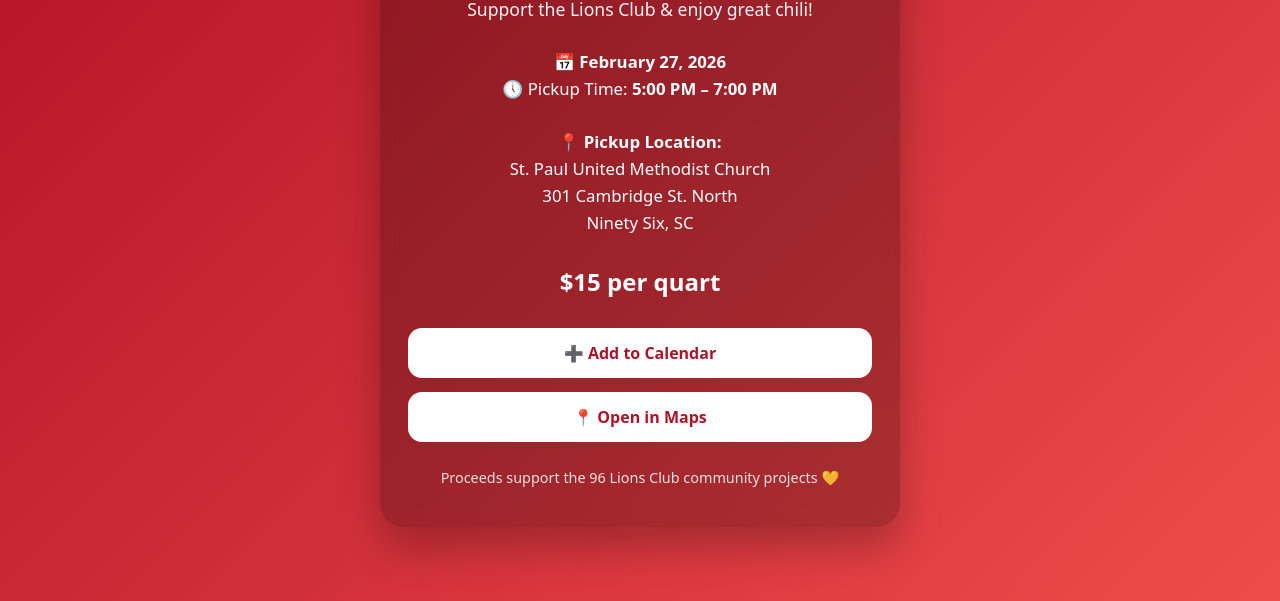
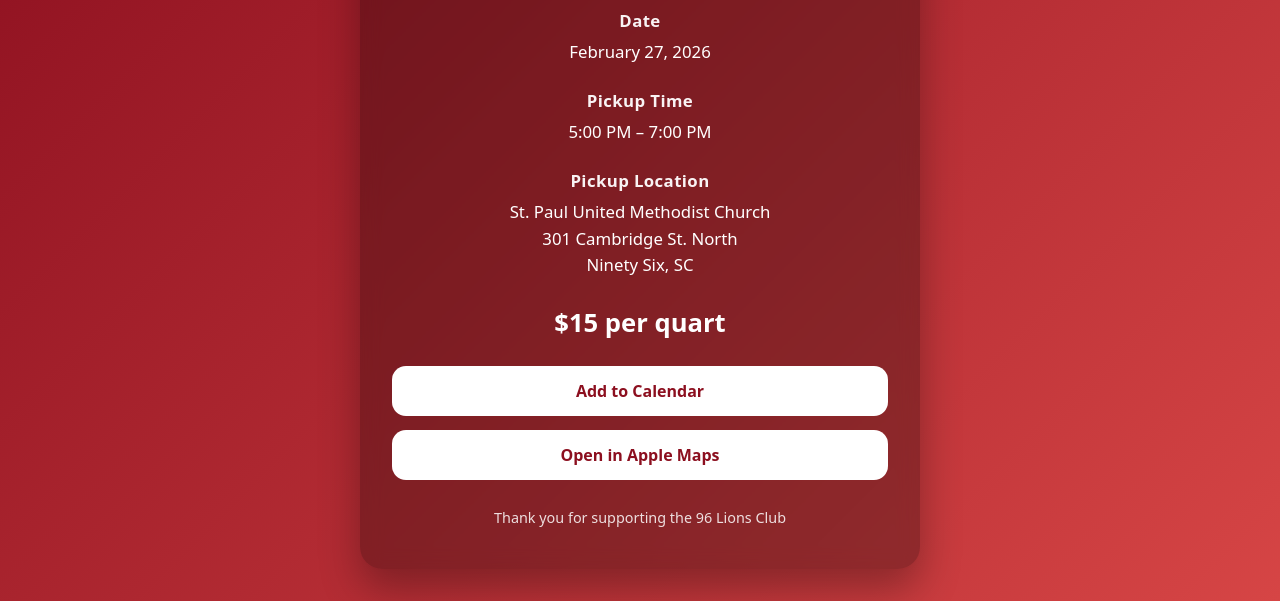
Before and after one commit to Gibsonmb71/96LionsClubChiliSale, a plain HTML site: page index.html in a window 1280 px wide. Shown: the part 199-800 px from the top of the page. Drawn offline with Linux system fonts and the light colour scheme.

Commit message:
Update index.html

```diff
--- a/index.html
+++ b/index.html
@@ -14,53 +14,62 @@
     body {
       margin: 0;
       min-height: 100vh;
-      background: linear-gradient(135deg, #b11226, #f04b4b);
+      background: linear-gradient(135deg, #8c0f1f, #d64545);
       display: flex;
       align-items: center;
       justify-content: center;
       color: white;
-      text-align: center;
-      padding: 20px;
+      padding: 24px;
     }
 
     .card {
-      background: rgba(0,0,0,0.25);
-      backdrop-filter: blur(8px);
-      border-radius: 24px;
-      padding: 40px 28px;
-      max-width: 520px;
+      background: rgba(0,0,0,0.28);
+      backdrop-filter: blur(10px);
+      border-radius: 22px;
+      padding: 42px 32px;
+      max-width: 560px;
       width: 100%;
-      box-shadow: 0 20px 40px rgba(0,0,0,0.25);
+      text-align: center;
+      box-shadow: 0 20px 40px rgba(0,0,0,0.3);
     }
 
     h1 {
-      font-size: 2.2rem;
-      margin-bottom: 10px;
+      font-size: 2.3rem;
+      margin-bottom: 6px;
+      letter-spacing: 0.5px;
     }
 
     .subtitle {
-      font-size: 1.1rem;
-      opacity: 0.95;
-      margin-bottom: 28px;
+      font-size: 1.05rem;
+      opacity: 0.9;
+      margin-bottom: 30px;
     }
 
-    .info {
+    .section {
+      margin-bottom: 22px;
+      line-height: 1.6;
       font-size: 1.05rem;
-      line-height: 1.6;
-      margin-bottom: 28px;
+    }
+
+    .label {
+      font-weight: 600;
+      letter-spacing: 0.4px;
+      display: block;
+      margin-bottom: 4px;
+      opacity: 0.95;
     }
 
     .price {
-      font-size: 1.5rem;
+      font-size: 1.6rem;
       font-weight: 700;
-      margin: 16px 0;
+      margin: 26px 0 10px;
     }
 
     .buttons {
       display: flex;
       flex-direction: column;
       gap: 14px;
-      margin-top: 30px;
+      margin-top: 26px;
     }
 
     button, a.button-link {
@@ -73,7 +82,7 @@
       transition: transform 0.15s ease, box-shadow 0.15s ease;
       text-decoration: none;
       display: inline-block;
-      color: #b11226;
+      color: #8c0f1f;
       background: white;
     }
 
@@ -83,7 +92,7 @@
     }
 
     .footer {
-      margin-top: 26px;
+      margin-top: 28px;
       font-size: 0.9rem;
       opacity: 0.85;
     }
@@ -92,16 +101,23 @@
 <body>
 
   <div class="card">
-    <h1>🌶️ 96 Lions Club Chili Sale</h1>
-    <div class="subtitle">Support the Lions Club & enjoy great chili!</div>
+    <h1>96 Lions Club Chili Sale</h1>
+    <div class="subtitle">Supporting local community projects</div>
 
-    <div class="info">
-      📅 <strong>February 27, 2026</strong><br />
-      🕔 Pickup Time: <strong>5:00 PM – 7:00 PM</strong><br /><br />
+    <div class="section">
+      <span class="label">Date</span>
+      February 27, 2026
+    </div>
 
-      📍 <strong>Pickup Location:</strong><br />
-      St. Paul United Methodist Church<br />
-      301 Cambridge St. North<br />
+    <div class="section">
+      <span class="label">Pickup Time</span>
+      5:00 PM – 7:00 PM
+    </div>
+
+    <div class="section">
+      <span class="label">Pickup Location</span>
+      St. Paul United Methodist Church<br>
+      301 Cambridge St. North<br>
       Ninety Six, SC
     </div>
 
@@ -110,32 +126,30 @@
     </div>
 
     <div class="buttons">
-      <button onclick="downloadCalendar()">➕ Add to Calendar</button>
+      <button onclick="downloadCalendar()">Add to Calendar</button>
       <a
         class="button-link"
         target="_blank"
-        href="https://www.google.com/maps/search/?api=1&query=St.+Paul+United+Methodist+Church+301+Cambridge+St+North+Ninety+Six+SC"
+        href="https://maps.apple/p/ISutY2E~VRX3-L"
       >
-        📍 Open in Maps
+        Open in Apple Maps
       </a>
     </div>
 
     <div class="footer">
-      Proceeds support the 96 Lions Club community projects 💛
+      Thank you for supporting the 96 Lions Club
     </div>
   </div>
 
   <script>
     function downloadCalendar() {
       const title = "96 Lions Club Chili Sale Pickup";
-      const location = "St. Paul United Methodist Church, 301 Cambridge St North, Ninety Six, SC";
-      const description = "Pick up your chili from the 96 Lions Club Chili Sale. $15 per quart.";
+      const location = "St. Paul United Methodist Church, 301 Cambridge St North, Ninety Six, SC 29666";
+      const description = "Pick up chili from the 96 Lions Club Chili Sale. Price: $15 per quart.";
 
       // Feb 27, 2026 — 5:00 PM to 7:00 PM Eastern (UTC-5)
-      // 5:00 PM EST = 22:00 UTC
-      // 7:00 PM EST = 00:00 UTC (next day)
-      const start = "20260227T220000Z";
-      const end   = "20260228T000000Z";
+      const start = "20260227T220000Z"; // 5:00 PM EST
+      const end   = "20260228T000000Z"; // 7:00 PM EST
 
       const icsContent =
 `BEGIN:VCALENDAR
```
